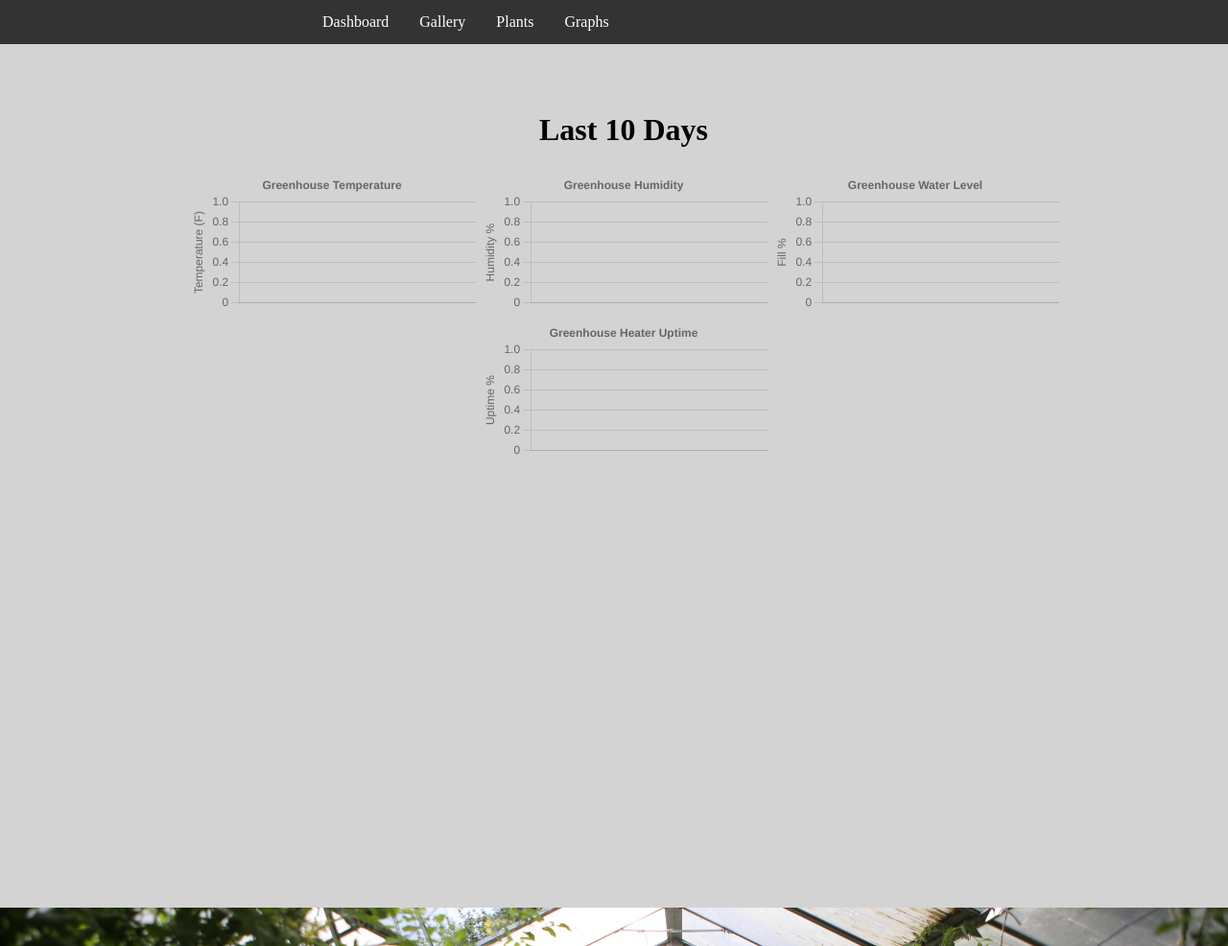
After one commit to BrettMeirhofer/DjangoGreenhouse, a Django app: page /graphs in a window 1280 px wide. The commit adds this page. Shown: the top 986 px of the page at 96% size. Run offline with Django 4.2, Linux system fonts and the light colour scheme; data that the repository does not hold is empty.

Commit message:
Added graphs page / improved testing
- Added graphs page which lists the average sensor/device values over the last 10 days
- Added tests for view_helpers.find_soil_status
- Added tests for view_helpers.get_delta_days

```diff
--- a/GreenhouseSite/GreenhouseSite/urls.py
+++ b/GreenhouseSite/GreenhouseSite/urls.py
@@ -22,5 +22,6 @@ urlpatterns = [
     path("Sensors/", include("Sensors.urls")),
     path("", public.greenhouse_status, name="dashboard"),
     path("gallery", public.gallery_view, name="gallery"),
-    path("plants", public.plants_view, name="plants")
+    path("plants", public.plants_view, name="plants"),
+    path("graphs", public.graphs_page, name="graphs")
 ]
--- /dev/null
+++ b/GreenhouseSite/Sensors/sql/AvgReadingSeriesDays.sql
@@ -0,0 +1,6 @@
+SELECT reading_datetime, round(AVG(value),2)
+FROM Sensors_Reading
+WHERE sensor_id=%s
+GROUP BY strftime('%%Y%%m%%d', reading_datetime)
+ORDER BY reading_datetime desc
+LIMIT 10
--- /dev/null
+++ b/GreenhouseSite/Sensors/sql/DeviceUptimeDays.sql
@@ -0,0 +1,6 @@
+SELECT status_datetime, (1000 * sum(status)) / count(*)
+FROM Sensors_DeviceStatus
+WHERE device_id=%s
+GROUP BY strftime('%%Y%%m%%d', status_datetime)
+ORDER BY status_datetime desc
+LIMIT 10
--- /dev/null
+++ b/GreenhouseSite/Sensors/static/Sensors/js/graphs_page.js
@@ -0,0 +1,11 @@
+$(document).ready(function () {
+    temp_chart(deltas_to_days)
+    humd_chart(deltas_to_days)
+    water_chart(deltas_to_days)
+    heater_chart(deltas_to_days)
+
+    var x = window.matchMedia("(min-width: 1200px)")
+    if (x.matches) {
+        $(".canvas_graph").css("display", "inline-block")
+    }
+})
--- a/GreenhouseSite/Sensors/static/Sensors/js/site_charts.js
+++ b/GreenhouseSite/Sensors/static/Sensors/js/site_charts.js
@@ -9,15 +9,27 @@ function deltas_to_time(deltas){
     return times
 }
 
+function deltas_to_days(deltas){
+    times = []
+    deltas.forEach((element => {
+        today = new Date()
+        today.setDate(today.getDate() - parseInt(element))
+        current_time = (today.getMonth()+1) + "/" + today.getDate()
+        times.push(current_time)
+    }));
+    return times
 
-function generate_line_graph(element, url, title, color, y_title){
+}
+
+
+function generate_line_graph(element, url, title, color, y_title, delta_func){
     var mychart = $(element)
 	var ctx3 = mychart.get(0)
     var url = $(url).attr("data-url");
 	$.ajax({
         url: url,
         success: function (data) {
-            var times = deltas_to_time(data.label)
+            var times = delta_func(data.label)
 			const myChart = new Chart(ctx3, {
 				type: 'line',
 				data: {
@@ -62,3 +74,19 @@ function generate_line_graph(element, url, title, color, y_title){
         }
     })
 }
+
+function temp_chart(delta_func){
+    generate_line_graph("#chart1", "#temp_series", "Greenhouse Temperature", "rgba(200, 150, 0, 1)", "Temperature (F)", delta_func)
+}
+
+function humd_chart(delta_func){
+    generate_line_graph("#chart2", "#humd_series", "Greenhouse Humidity", "rgba(0, 200, 0, 1)", "Humidity %", delta_func)
+}
+
+function water_chart(delta_func){
+    generate_line_graph("#chart3", "#water_series", "Greenhouse Water Level", "rgba(0, 0, 200, 1)", "Fill %", delta_func)
+}
+
+function heater_chart(delta_func){
+    generate_line_graph("#chart4", "#heater_series", "Greenhouse Heater Uptime", "rgba(200, 0, 0, 1)", "Uptime %", delta_func)
+}
--- a/GreenhouseSite/Sensors/urls.py
+++ b/GreenhouseSite/Sensors/urls.py
@@ -8,4 +8,8 @@ urlpatterns = [
     path('humd_series', request.get_humd_series, name='humd_series'),
     path('water_series', request.get_water_series, name='water_series'),
     path('heater_series', request.get_heater_series, name='heater_series'),
+    path('temp_series_days', request.get_temp_series, name='temp_series_days'),
+    path('humd_series_days', request.get_humd_series, name='humd_series_days'),
+    path('water_series_days', request.get_water_series, name='water_series_days'),
+    path('heater_series_days', request.get_heater_series, name='heater_series_days'),
 ]
--- a/GreenhouseSite/Sensors/views/public.py
+++ b/GreenhouseSite/Sensors/views/public.py
@@ -22,3 +22,7 @@ def greenhouse_status(request):
         latest_image = ""
 
     return render(request, "admin/dashboard.html", {'img_url': latest_image})
+
+
+def graphs_page(request):
+    return render(request, "admin/graphs_page.html")
--- a/GreenhouseSite/Sensors/views/request.py
+++ b/GreenhouseSite/Sensors/views/request.py
@@ -43,3 +43,26 @@ def request_sensor_data(request):
         json_output["readings"].append(status)
 
     return HttpResponse(json.dumps(json_output), content_type="application/json")
+
+
+# Returns a json of avg temp per hour for last 10 hours
+def get_temp_series_days(request):
+    response_data = helper.sensor_series([8], helper.fah_to_cel, "AvgReadingSeriesDays.sql", helper.get_delta_days)
+    return HttpResponse(json.dumps(response_data), content_type="application/json")
+
+
+# Returns a json of avg humidity per hour for last 10 hours
+def get_humd_series_days(request):
+    response_data = helper.sensor_series([9], file="AvgReadingSeriesDays.sql", x_adjust=helper.get_delta_days)
+    return HttpResponse(json.dumps(response_data), content_type="application/json")
+
+
+# Returns a json of avg water level per hour for last 10 hours
+def get_water_series_days(request):
+    response_data = helper.sensor_series([4], int, file="AvgReadingSeriesDays.sql", x_adjust=helper.get_delta_days)
+    return HttpResponse(json.dumps(response_data), content_type="application/json")
+
+
+def get_heater_series_days(request):
+    response_data = helper.sensor_series([1], lambda x: x/10, "DeviceUptimeDays.sql", helper.get_delta_days)
+    return HttpResponse(json.dumps(response_data), content_type="application/json")
--- a/GreenhouseSite/Sensors/views/view_helpers.py
+++ b/GreenhouseSite/Sensors/views/view_helpers.py
@@ -33,6 +33,13 @@ def get_delta_hours(target_datetime):
     return hours
 
 
+def get_delta_days(target_datetime, current_time=timezone.now()):
+    tz = pytz.timezone("Africa/Abidjan")
+    days = current_time - timezone.make_aware(target_datetime, tz)
+    days = round(days.days, 0)
+    return days
+
+
 def bulk_readings(temp_data, sensors, current_time):
     reading_objects = []
     for index, reading in enumerate(temp_data["readings"]):
@@ -55,12 +62,12 @@ def fah_to_cel(row_value):
 
 
 # Builds a json designed for consumption by chart.js graphs from an sql query
-def sensor_series(parameters, y_adjust=None, file="AvgSensorSeries.sql"):
+def sensor_series(parameters, y_adjust=None, file="AvgSensorSeries.sql", x_adjust=get_delta_hours):
     sql_output = connection_query(file, parameters)
-
+    print(sql_output)
     response_data = {"label": [], "y": []}
     for index, row in enumerate(sql_output):
-        label = get_delta_hours(row[0])
+        label = x_adjust(row[0])
         response_data["label"].append(label)
         if y_adjust is not None:
             temp_f = y_adjust(row[1])
@@ -68,6 +75,7 @@ def sensor_series(parameters, y_adjust=None, file="AvgSensorSeries.sql"):
             temp_f = row[1]
         response_data["y"].append(temp_f)
 
+    print(response_data["label"])
     response_data["y"].reverse()
     response_data["label"].reverse()
     return response_data
@@ -77,6 +85,6 @@ def find_soil_status(value):
     soil_status = [[0, "Very Wet"], [40000, "Wet"], [50000, "Dry"], [55000, "Very Dry"]]
     soil_status.reverse()
     for status in soil_status:
-        if value > status[0]:
+        if value >= status[0]:
             return status[1]
     return "Error"
--- /dev/null
+++ b/GreenhouseSite/templates/admin/graphs_page.html
@@ -0,0 +1,25 @@
+{% extends "admin/greenhouse_site.html" %}
+{% load i18n %}
+{% load static %}
+
+
+{% block extrahead %}{{ block.super }}
+    <script src="https://ajax.googleapis.com/ajax/libs/jquery/3.4.1/jquery.min.js"></script>
+    <script src="https://cdn.jsdelivr.net/npm/chart.js"></script>
+    <script src="{% static 'Sensors/js/site_charts.js' %}"></script>
+    <script src="{% static 'Sensors/js/graphs_page.js' %}"></script>
+{% endblock %}
+
+{% block extrabody %}{{ block.super }}
+    <input type="hidden" id="temp_series" data-url="{% url 'temp_series_days'%}" />
+    <input type="hidden" id="humd_series" data-url="{% url 'humd_series_days'%}" />
+    <input type="hidden" id="water_series" data-url="{% url 'water_series_days'%}" />
+    <input type="hidden" id="heater_series" data-url="{% url 'heater_series_days'%}" />
+    <div class="center">
+        <h1>Last 10 Days</h1>
+        <canvas id="chart1" class="canvas_graph"></canvas>
+        <canvas id="chart2" class="canvas_graph"></canvas>
+        <canvas id="chart3" class="canvas_graph"></canvas>
+        <canvas id="chart4" class="canvas_graph"></canvas>
+    </div>
+{% endblock %}
--- a/GreenhouseSite/templates/admin/greenhouse_site.html
+++ b/GreenhouseSite/templates/admin/greenhouse_site.html
@@ -15,6 +15,7 @@
             <li class="navli"><a class="navlink" href="{% url 'dashboard'%}">Dashboard</a></li>
             <li class="navli"><a class="navlink" href="{% url 'gallery'%}">Gallery</a></li>
             <li class="navli"><a class="navlink" href="{% url 'plants'%}">Plants</a></li>
+            <li class="navli"><a class="navlink" href="{% url 'graphs'%}">Graphs</a></li>
         </ul>
     </div>
     <div class="container">
```
Also changed, not shown: GreenhouseSite/Sensors/static/Sensors/js/dashboard.js (+4 -5 lines), GreenhouseSite/Sensors/tests.py (+29 -3 lines), GreenhouseSite/Plants/migrations/0002_plant_type_id.py (added), GreenhouseSite/Sensors/migrations/0005_alter_reading_reading_type.py (added), GreenhouseSite/Sensors/migrations/0006_remove_reading_reading_type_delete_readingtype.py (added), 1 other file.
